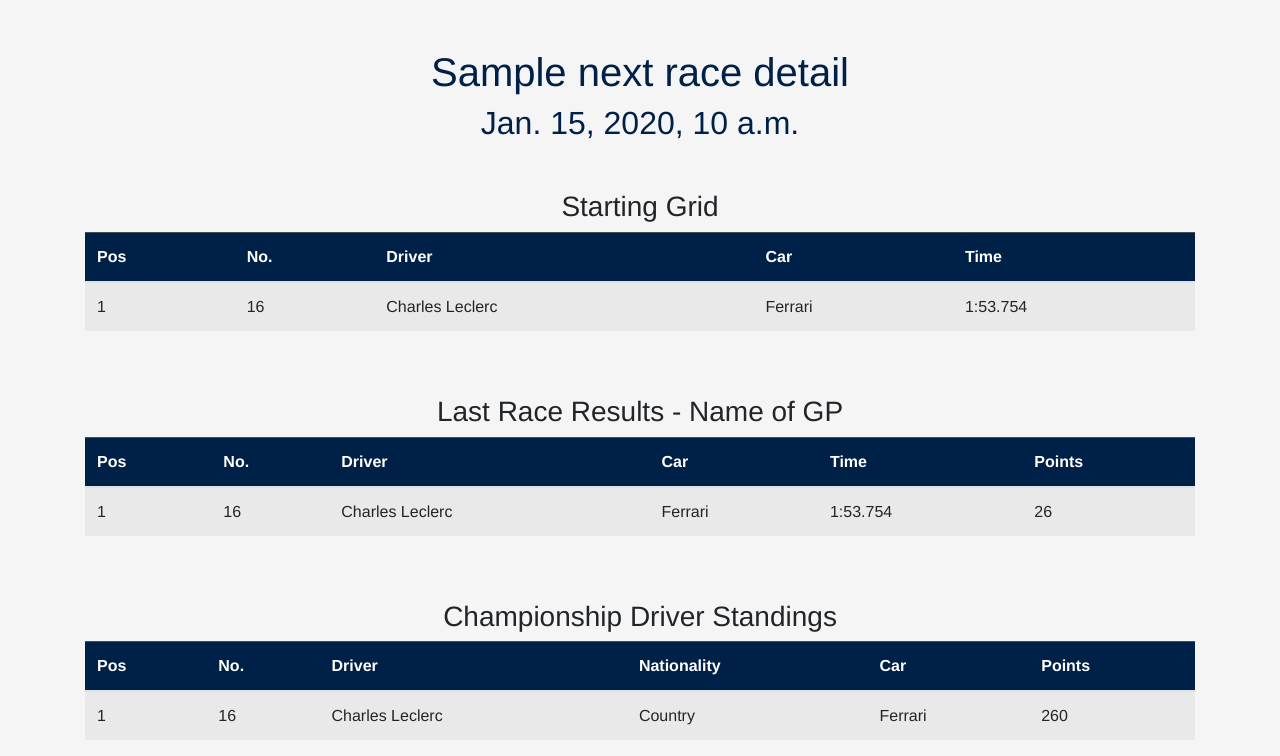
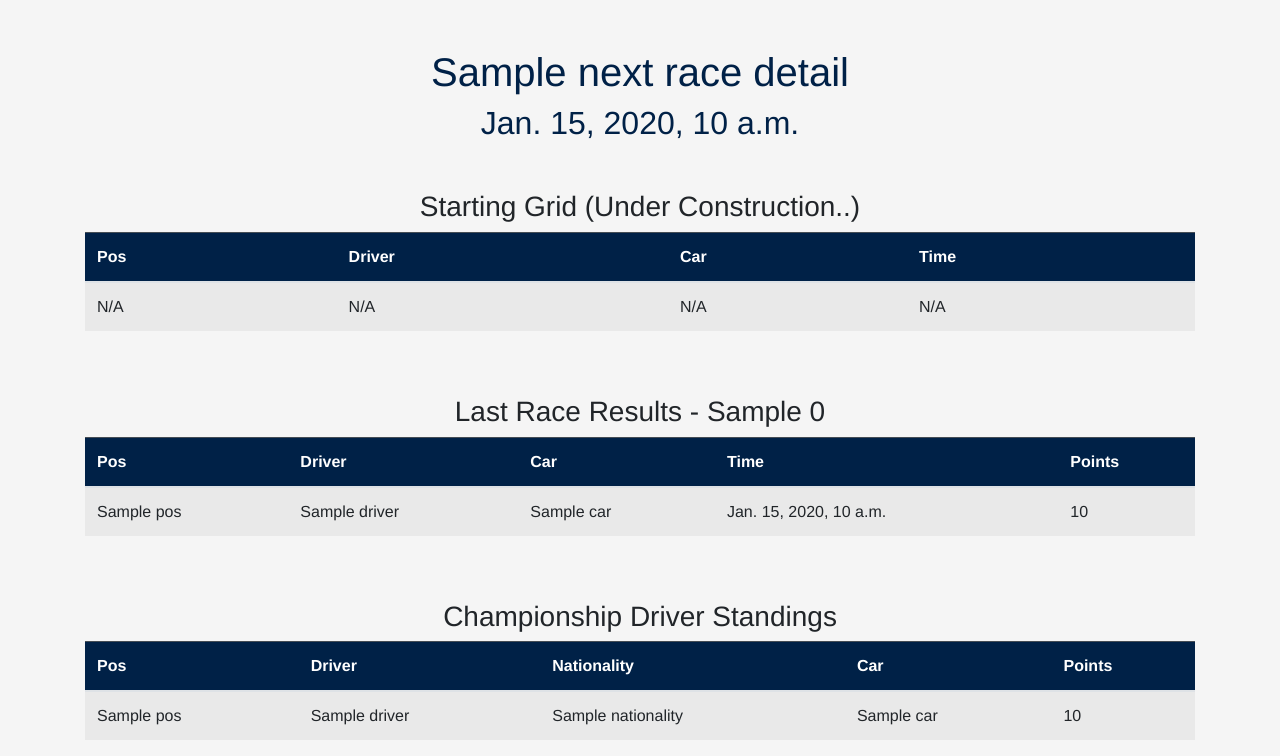
Before and after one commit to quevedof/fixtures, a Django app: template core/templates/formula1.html in a window 1280 px wide. Shown: the part 56-812 px from the top of the page. Run offline with Django 3.2, Linux system fonts and the light colour scheme; the template is opened without the code that fills it: most values are stand-ins (such as "Sample title", 1, 10 or a date in 2020); some libraries are stand-ins or nearby versions.

Commit message:
Standings and Race Results

```diff
--- a/core/templates/formula1.html
+++ b/core/templates/formula1.html
@@ -13,12 +13,11 @@
 
         <!-- Starting Grid Table -->
         <div class="table-responsive mt-5" id="fixturesTable" style="display:block;">
-            <h3 class="text-center" id="clubHeader"> Starting Grid </h3>
+            <h3 class="text-center" id="clubHeader"> Starting Grid (Under Construction..)</h3>
             <table class="table table-striped">
                 <thead class="table-dark">
                     <tr>
                         <th scope="col">Pos</th>
-                        <th scope="col">No.</th>
                         <th scope="col">Driver</th>
                         <th scope="col">Car</th>
                         <th scope="col">Time</th>
@@ -27,11 +26,10 @@
                 <tbody id="fixturesBody">
 
                     <tr>
-                        <td>1</td>
-                        <td>16</td>
-                        <td>Charles Leclerc</td>
-                        <td>Ferrari</td>
-                        <td>1:53.754</td>
+                        <td>N/A</td>
+                        <td>N/A</td>
+                        <td>N/A</td>
+                        <td>N/A</td>
                     </tr>
 
                 </tbody>
@@ -40,12 +38,11 @@
 
         <!-- Last Race Results Table -->
         <div class="table-responsive mt-5" id="fixturesTable" style="display:block;">
-            <h3 class="text-center" id="clubHeader"> Last Race Results - Name of GP </h3>
+            <h3 class="text-center" id="clubHeader"> Last Race Results - {{last_race_results.0.race_name}} </h3>
             <table class="table table-striped">
                 <thead class="table-dark">
                     <tr>
                         <th scope="col">Pos</th>
-                        <th scope="col">No.</th>
                         <th scope="col">Driver</th>
                         <th scope="col">Car</th>
                         <th scope="col">Time</th>
@@ -54,16 +51,15 @@
                     </tr>
                 </thead>
                 <tbody id="fixturesBody">
-
-                    <tr>
-                        <td>1</td>
-                        <td>16</td>
-                        <td>Charles Leclerc</td>
-                        <td>Ferrari</td>
-                        <td>1:53.754</td>
-                        <td>26</td>
-
-                    </tr>
+                    {% for driver in last_race_results %}
+                        <tr>
+                            <td>{{driver.pos}}</td>
+                            <td>{{driver.driver}}</td>
+                            <td>{{driver.car}}</td>
+                            <td>{{driver.time}}</td>
+                            <td>{{driver.points}}</td>
+                        </tr>
+                    {% endfor %}
 
                 </tbody>
             </table>
@@ -76,7 +72,6 @@
                 <thead class="table-dark">
                     <tr>
                         <th scope="col">Pos</th>
-                        <th scope="col">No.</th>
                         <th scope="col">Driver</th>
                         <th scope="col">Nationality</th>
                         <th scope="col">Car</th>
@@ -85,16 +80,15 @@
                     </tr>
                 </thead>
                 <tbody id="fixturesBody">
-
-                    <tr>
-                        <td>1</td>
-                        <td>16</td>
-                        <td>Charles Leclerc</td>
-                        <td>Country</td>
-                        <td>Ferrari</td>
-                        <td>260</td>
-
-                    </tr>
+                    {% for driver in driver_standings %}
+                        <tr>
+                            <td>{{driver.pos}}</td>
+                            <td>{{driver.driver}}</td>
+                            <td>{{driver.nationality}}</td>
+                            <td>{{driver.car}}</td>
+                            <td>{{driver.points}}</td>
+                        </tr>
+                    {% endfor %}
 
                 </tbody>
             </table>
--- a/core/templates/index.html
+++ b/core/templates/index.html
@@ -5,18 +5,17 @@
     <meta charset="UTF-8">
     <meta name="viewport" content="width=device-width, initial-scale=1.0">
     {% block title %}
-
     {% endblock title %}
 
     <link rel="shortcut icon" href="{%  static 'img/favicon.ico' %}">
 
 	<link rel="stylesheet" href="https://stackpath.bootstrapcdn.com/bootstrap/4.4.1/css/bootstrap.min.css" integrity="sha384-Vkoo8x4CGsO3+Hhxv8T/Q5PaXtkKtu6ug5TOeNV6gBiFeWPGFN9MuhOf23Q9Ifjh" crossorigin="anonymous">
 
-    <!-- css for the input suggestions -->
+    <!-- css, js for the input suggestions -->
     <link rel="stylesheet" href="https://code.jquery.com/ui/1.14.0/themes/base/jquery-ui.css">
+    <script src="https://code.jquery.com/jquery-3.4.1.slim.min.js" integrity="sha384-J6qa4849blE2+poT4WnyKhv5vZF5SrPo0iEjwBvKU7imGFAV0wwj1yYfoRSJoZ+n" crossorigin="anonymous"></script>
 
     <link rel="stylesheet" type="text/css" href="{% static 'css/main.css' %}">
-    <script src="https://code.jquery.com/jquery-3.4.1.slim.min.js" integrity="sha384-J6qa4849blE2+poT4WnyKhv5vZF5SrPo0iEjwBvKU7imGFAV0wwj1yYfoRSJoZ+n" crossorigin="anonymous"></script>
 
 </head>
 <body>
```
Also changed, not shown: core/utils.py (+58 -0 lines), core/views.py (+5 -3 lines).
